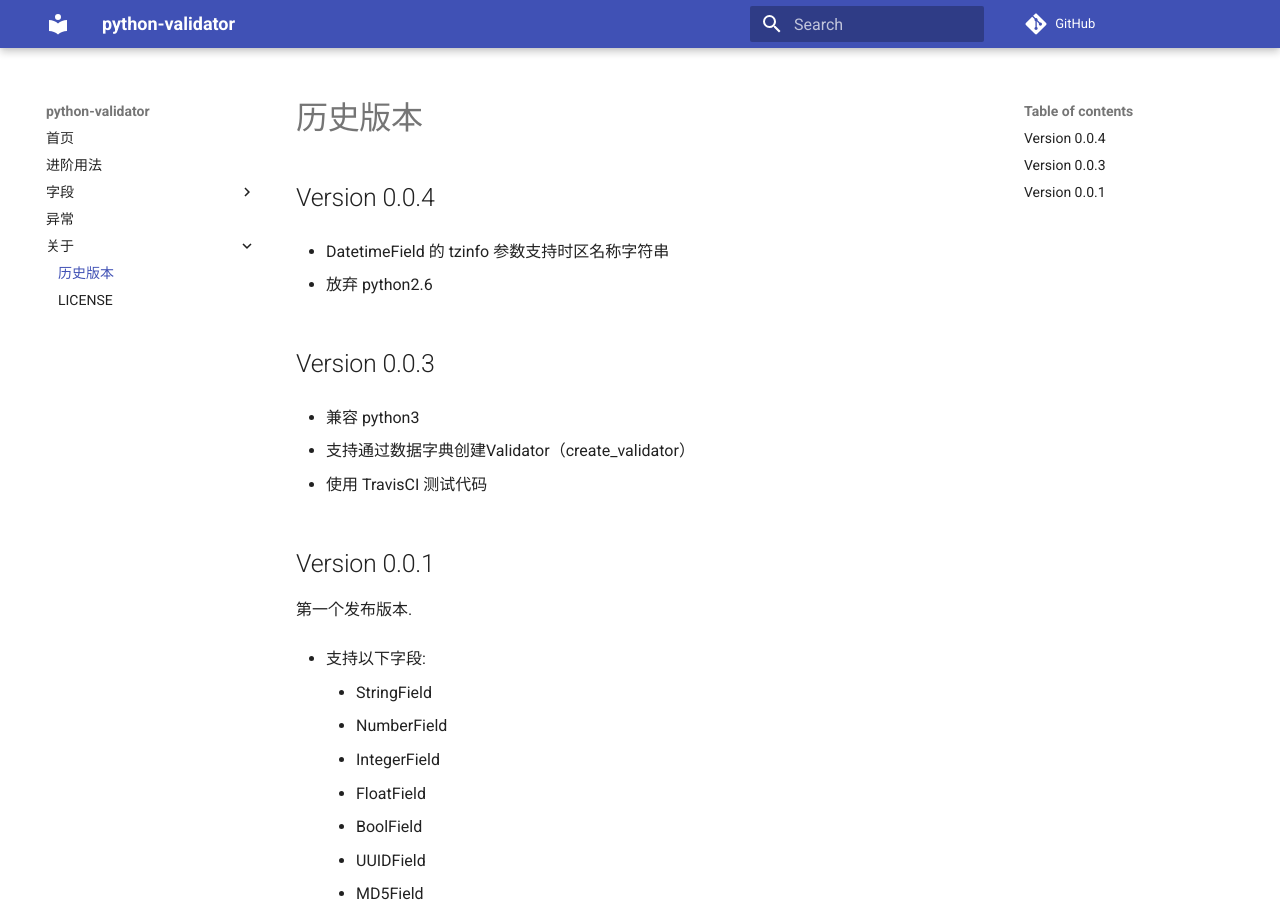
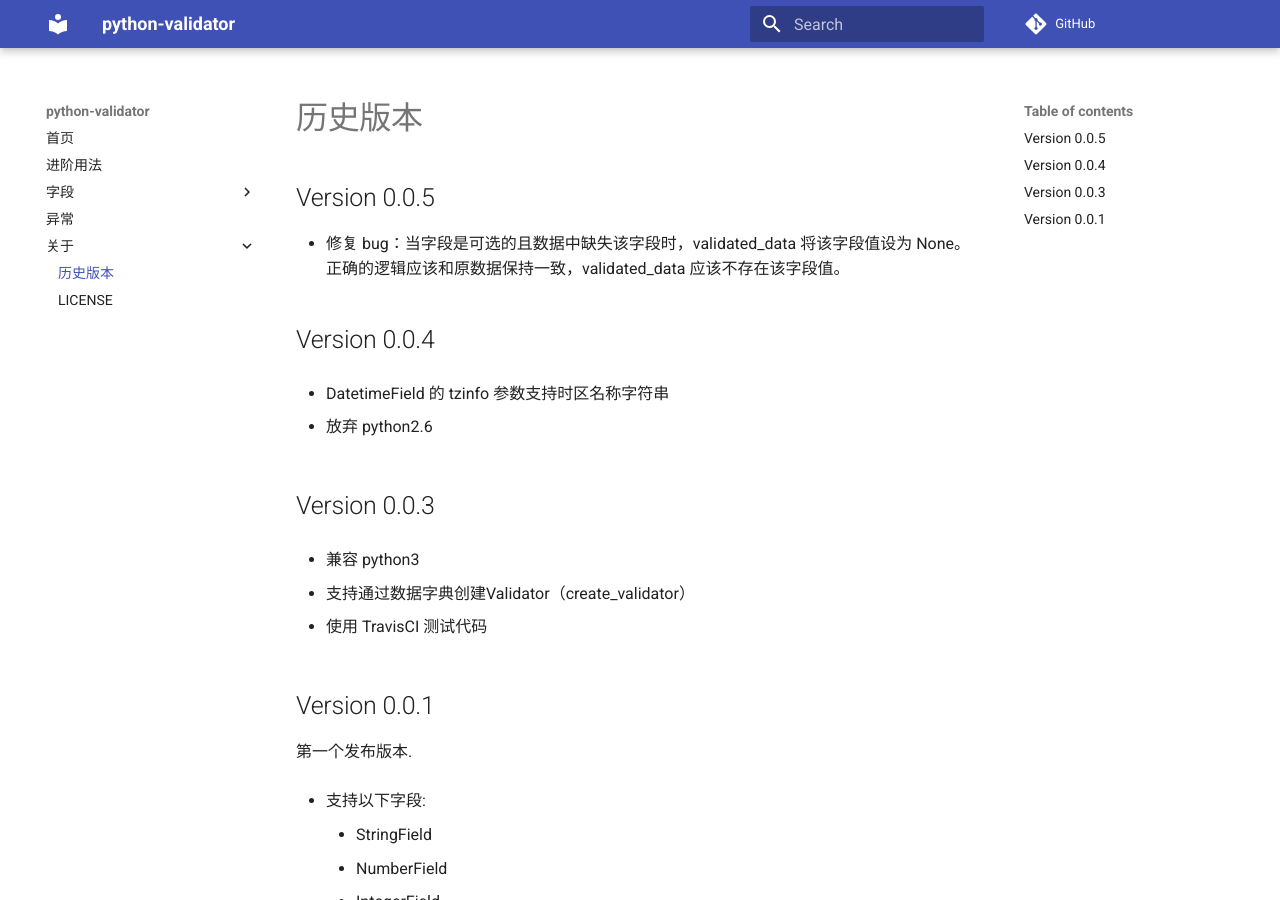
Before and after one commit to ausaki/python-validator, an MkDocs documentation site: the page built from docs/history.md, in a window 1280 px wide and 900 px high. Built offline with MkDocs 1.6.1 and Material for MkDocs 9.7.7, drawn with Linux system fonts in a browser that asks for light colours; comment, search, counter and statistics services are not loaded; old or Windows-style settings are respelled for this version of MkDocs.

Commit message:
version 0.0.5

```diff
--- a/docs/history.md
+++ b/docs/history.md
@@ -1,4 +1,9 @@
 # 历史版本
+
+## Version 0.0.5
+
+- 修复 bug：当字段是可选的且数据中缺失该字段时，validated_data 将该字段值设为 None。正确的逻辑应该和原数据保持一致，validated_data 应该不存在该字段值。
+
 
 ## Version 0.0.4
 
--- a/validator/__init__.py
+++ b/validator/__init__.py
@@ -1,4 +1,4 @@
-__version__ = '0.0.4'
+__version__ = '0.0.5'
 
 from .validator import Validator, create_validator
 from .fields import *
```
